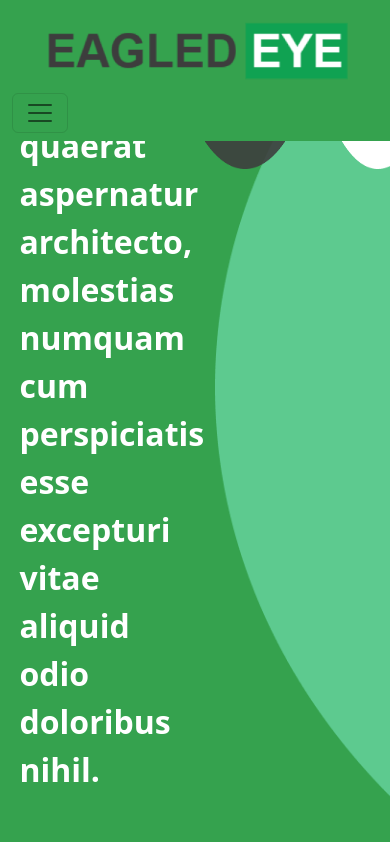
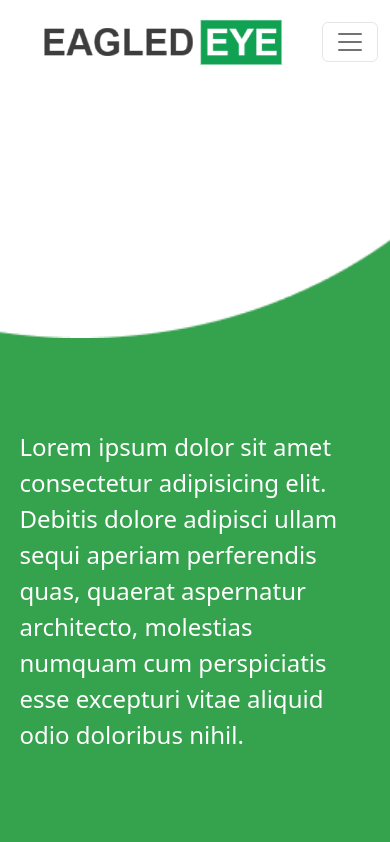
Before and after one commit to praneelbora/mini-project, a Next.js app in the folder nextjs-blog/: page / in a window 390 px wide. Shown: the top 842 px of the page. Built offline with nearby package versions, Linux system fonts and the light colour scheme; no server answers.

Commit message:
Some basic changes made
 - MyAcc page now shows success message on image upload (and informs user to sign out and log in again)
 - Index page made fairly responsive
 - Review pages made responsive too

```diff
--- a/nextjs-blog/Components/View_Review.js
+++ b/nextjs-blog/Components/View_Review.js
@@ -57,7 +57,7 @@ export default function VReview({ rid, dashImg, title, reviewer, desc, rating, e
 
     return(
         // <div classNameName={view.box}>
-            <div className="col-2 col-lg-4 col-md-6 col-sm-12 pb-5">
+            <div className="col-lg-4 col-md-6 col-sm-12 col-xs-12 pb-5">
                 <div className="card" style={{'maxHeight':'625px', 'minWidth':'300px'}}>
                     <Image src={dashImg} className={`card-img-top ${view.cover}`} alt="..." height={500} width={500}/>
                     <div className="card-body">
--- a/nextjs-blog/pages/api/updateProfile.js
+++ b/nextjs-blog/pages/api/updateProfile.js
@@ -17,15 +17,11 @@ async function updateProfile(req, res) {
             let u = await User.findByIdAndUpdate(req.body.id, {
                 profilePic: req.body.img,
             })
-            res.status(200).json({ success: "Success!" });
+            res.status(200).json( u );
         }
         else {
             res.status(400).json({ error: "This method is not allowed!" });
         }
     }
-//     else {
-//         res.status(400).json({ error: "Log into an account first!" });
-//     }
-// }
 
 export default handler;
--- a/nextjs-blog/pages/index.js
+++ b/nextjs-blog/pages/index.js
@@ -28,6 +28,10 @@ export default function Home(){
             setBackgroundTransparency(100);
             setLinkColor('white');
         }
+        if (clientWindowHeight<10){
+          setBackgroundTransparency(0);
+          setLinkColor('black');
+        }
       }, [clientWindowHeight]);
     const { data: session } = useSession();
 
@@ -46,7 +50,7 @@ export default function Home(){
         </nav> */}
         <nav className= {`navbar navbar-expand-lg ${styles.navbar}`} style={{background: `rgb(53, 162, 78, ${backgroundTransparency})`}}>
           <div className="container-fluid">
-            <Link className="ms-3" href="/"><Image className={styles.logo} src={logo} alt='Logo'/></Link>
+            <Link className="ms-3" href="/"><Image className={styles.logo1} src={logo} alt='Logo'/></Link>
 
             {/* <div className='navbar-brand'></div> */}
             <button className="navbar-toggler" type="button" data-bs-toggle="collapse" data-bs-target="#navbarSupportedContent" aria-controls="navbarSupportedContent" aria-expanded="false" aria-label="Toggle navigation">
--- a/nextjs-blog/styles/styles.module.css
+++ b/nextjs-blog/styles/styles.module.css
@@ -66,9 +66,9 @@
 .nav3:hover{
     color: #FF5C00;
 }
-.logo{
-    height: 85px;
-    top: 5%;
+.logo1{
+    height: 10vh;
+    top: 10%;
     width: auto;
     margin-left: 4.5%;
     transition: 0.4s;
@@ -125,14 +125,46 @@
 }
 .lorem{
     position: absolute;
-    margin-top: 25vw;
+    margin-top: 50vh;
     transform: translateY(-50%);
     width: 40vw;
     margin-left: 5vw;
-    font-size: xx-large;
+    font-size: 2rem;
     font-weight: bold;
     color: #ffff;
 }
+@media only screen and (max-width: 840px) {
+    .logo1{
+        height: 8vh;
+    }
+    .el1 {
+        width: 150%;
+        height: 20%;
+        left: 0;
+        transform:rotateY(180deg)
+    }
+    .el2{
+        display: none;
+    }
+    .el3{
+        display: none;
+    }
+    .lorem{
+        margin-top: 70vh;
+        width: 90vw;
+        z-index: 5;
+    }
+  }
+
+@media only screen and (max-width: 500px) {
+    .logo1{
+        height: 8vh;
+    }
+    .lorem{
+        font-weight: normal;
+        font-size: 1.5rem;
+    }
+  }
 
 .search {
     position: relative;
```
Also changed, not shown: nextjs-blog/pages/myacc.js (+11 -10 lines).
